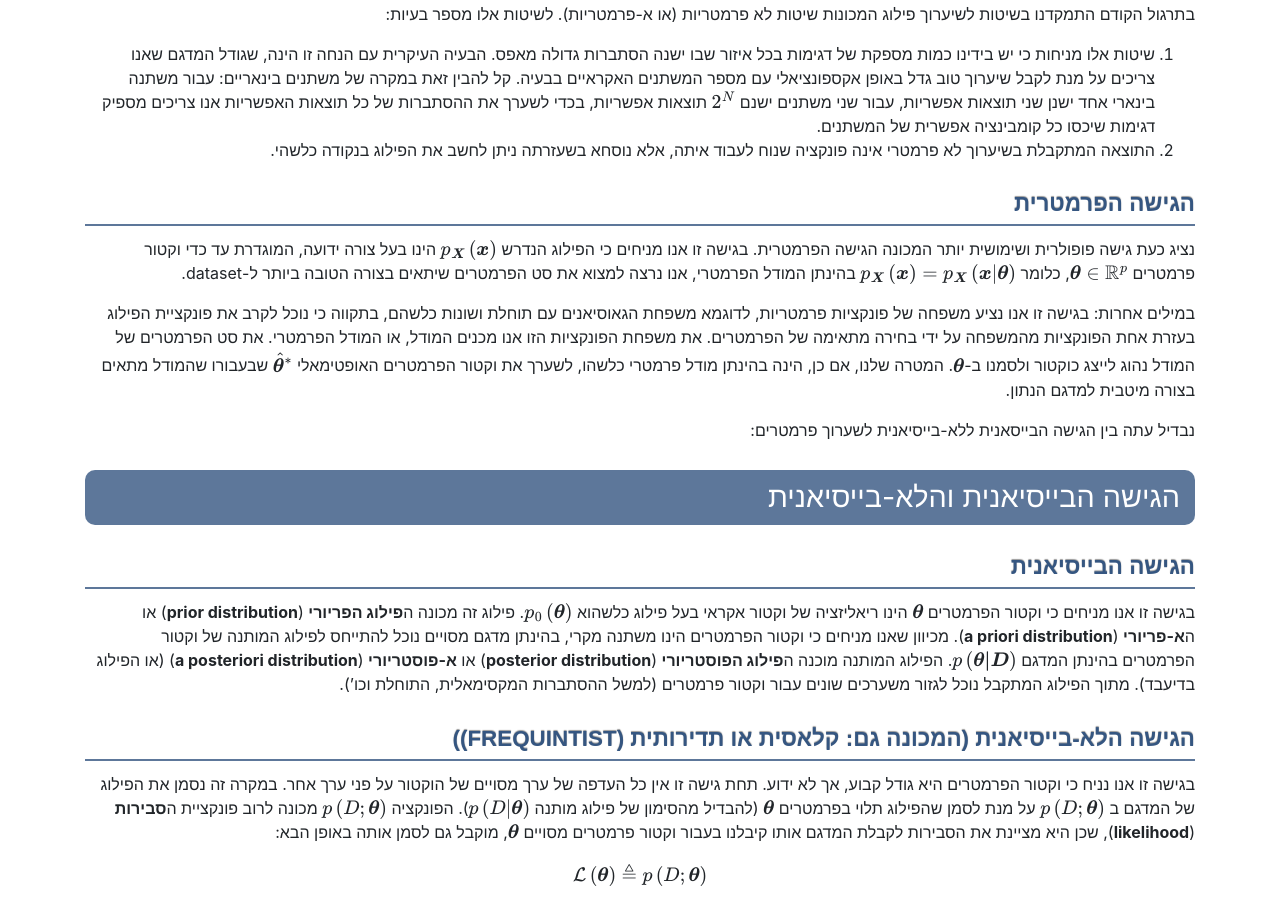
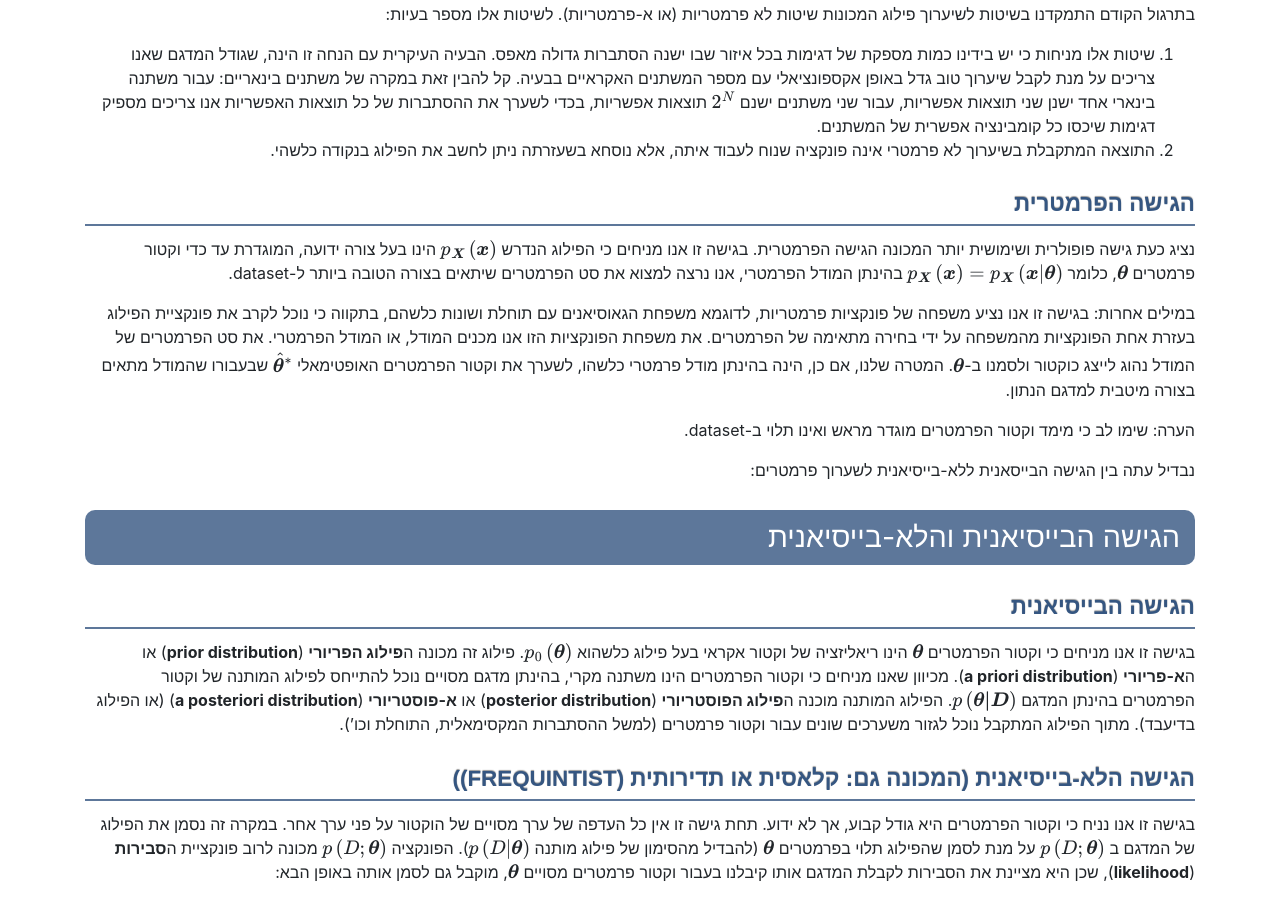
Before and after one commit to technion046195/technion_046195_2020_spring, a Jekyll site: the page built from _tutorials/tutorial_03/tutorial_he.md, in a window 1280 px wide and 900 px high, scrolled down 1209 px. Built offline with Jekyll 4.4.1, drawn with Linux system fonts in a browser that asks for light colours; formulas are drawn with MathJax 3; a style sheet for code colours, icons or effects is not loaded; some of the changed text lies outside the part shown.

Commit message:
Fixed Omer remark regarding $\theta\in\R^p$ and added a title to the first exercise section.

```diff
--- a/_tutorials/tutorial_03/tutorial_he.md
+++ b/_tutorials/tutorial_03/tutorial_he.md
@@ -43,13 +43,15 @@ hide: true
 
 #### הגישה הפרמטרית
 
-נציג כעת גישה פופולרית ושימושית יותר המכונה הגישה הפרמטרית. בגישה זו אנו מניחים כי הפילוג הנדרש $$p_\boldsymbol{X}\left(\boldsymbol{x}\right)$$ הינו בעל צורה ידועה, המוגדרת עד כדי וקטור פרמטרים $$\boldsymbol{\theta}\in\mathbb{R}^p$$, כלומר
+נציג כעת גישה פופולרית ושימושית יותר המכונה הגישה הפרמטרית. בגישה זו אנו מניחים כי הפילוג הנדרש $$p_\boldsymbol{X}\left(\boldsymbol{x}\right)$$ הינו בעל צורה ידועה, המוגדרת עד כדי וקטור פרמטרים $$\boldsymbol{\theta}$$, כלומר
 $$
 p_\boldsymbol{X}\left(\boldsymbol{x}\right)=p_\boldsymbol{X}\left(\boldsymbol{x}|\boldsymbol{\theta}\right)
 $$
 בהינתן המודל הפרמטרי, אנו נרצה למצוא את סט הפרמטרים שיתאים בצורה הטובה ביותר ל-dataset.
 
 במילים אחרות: בגישה זו אנו נציע משפחה של פונקציות פרמטריות, לדוגמא משפחת הגאוסיאנים עם תוחלת ושונות כלשהם, בתקווה כי נוכל לקרב את פונקציית הפילוג בעזרת אחת הפונקציות מהמשפחה על ידי בחירה מתאימה של הפרמטרים. את משפחת הפונקציות הזו אנו מכנים המודל, או המודל הפרמטרי. את סט הפרמטרים של המודל נהוג לייצג כוקטור ולסמנו ב-$$\boldsymbol{\theta}$$. המטרה שלנו, אם כן, הינה בהינתן מודל פרמטרי כלשהו, לשערך את וקטור הפרמטרים האופטימאלי $$\hat{\boldsymbol{\theta}}^*$$ שבעבורו שהמודל מתאים בצורה מיטבית למדגם הנתון.
+
+הערה: שימו לב כי מימד וקטור הפרמטרים מוגדר מראש ואינו תלוי ב-dataset.
 
 נבדיל עתה בין הגישה הבייסאנית ללא-בייסיאנית לשערוך פרמטרים:
 
```
Also changed, not shown: other parts of _tutorials/tutorial_03/tutorial_he.md (+3 -2 lines).
